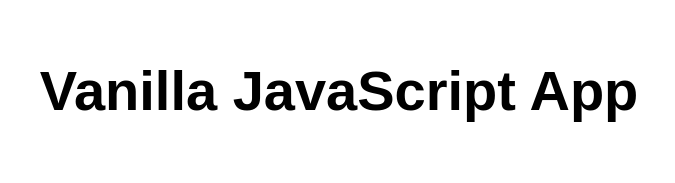
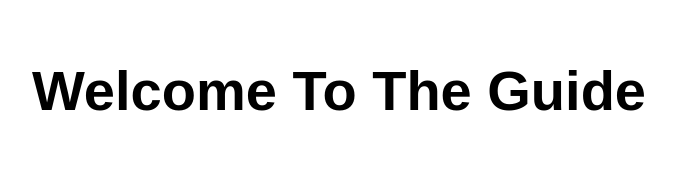
Before and after one commit to KutloanoGH/The-Guide-Just-For-You, a website: page src/index.html in a window 1280 px wide. Shown: the whole page, without its empty margins (301-976 px from the left). Drawn offline with Linux system fonts and the light colour scheme.

Commit message:
Added my first welcome message

```diff
--- a/src/index.html
+++ b/src/index.html
@@ -10,7 +10,7 @@
 
 <body>
   <main>
-    <h1>Vanilla JavaScript App</h1>
+    <h1>Welcome To The Guide</h1>
   </main>
 </body>
 
```
